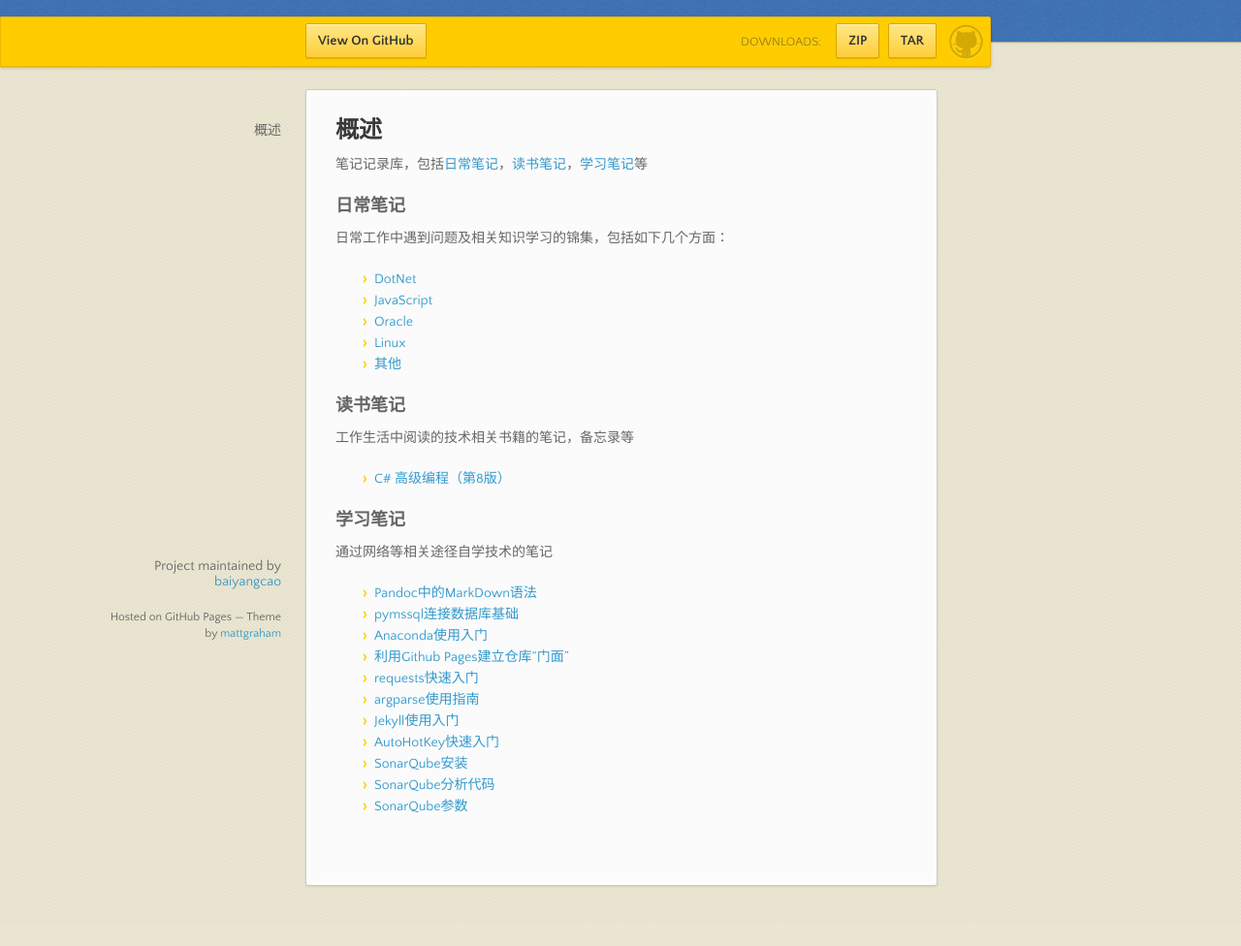
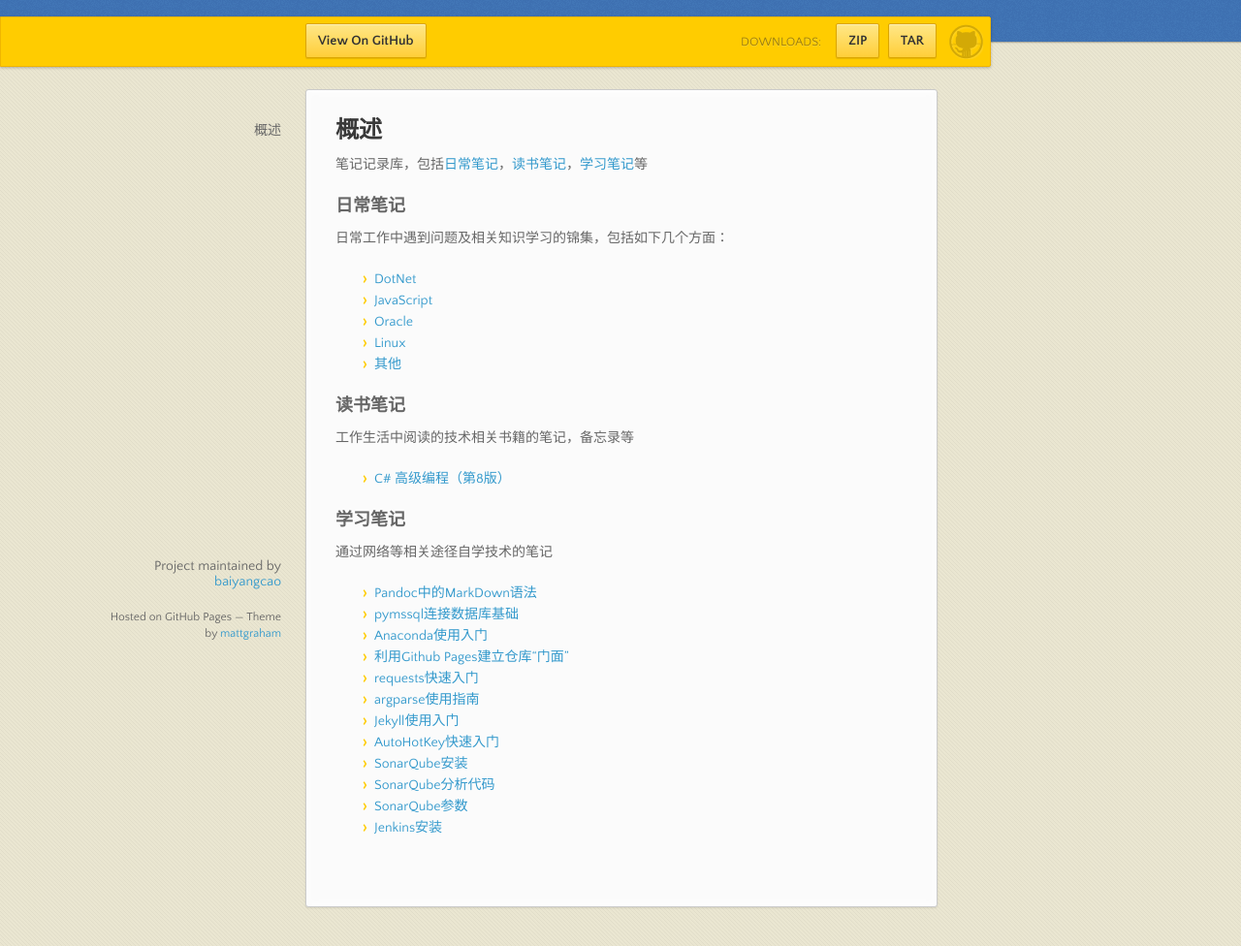
Before and after one commit to baiyangcao/Notes, a website: page docs/index.html in a window 1280 px wide. Shown: the part 98-1074 px from the top of the page at 97% size. Before the commit the page ends 1052 px from the top, so only its background shows below. Drawn offline with nearby package versions, Linux system fonts and the light colour scheme.

Commit message:
docs添加"Jenkins安装"链接

```diff
--- a/docs/index.html
+++ b/docs/index.html
@@ -83,6 +83,7 @@
 <li><a href="https://github.com/baiyangcao/Notes/blob/master/Study%20Notes/sonarqube_installation.md">SonarQube安装</a></li>
 <li><a href="https://github.com/baiyangcao/Notes/blob/master/Study%20Notes/sonarqube_analyz_code.md">SonarQube分析代码</a></li>
 <li><a href="https://github.com/baiyangcao/Notes/blob/master/Study%20Notes/sonarqube_analyz_parameter.md">SonarQube参数</a></li>
+<li><a href="https://github.com/baiyangcao/Notes/blob/master/Study%20Notes/jenkins_installation.md">Jenkins安装</a></li>
 </ul>
       </section>
       <footer>
```
